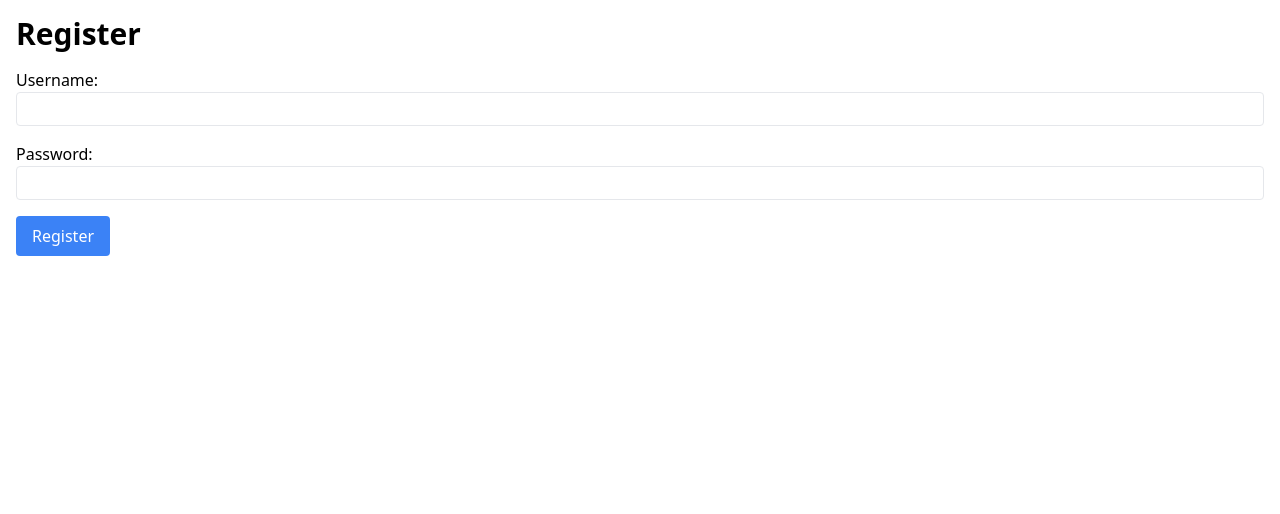
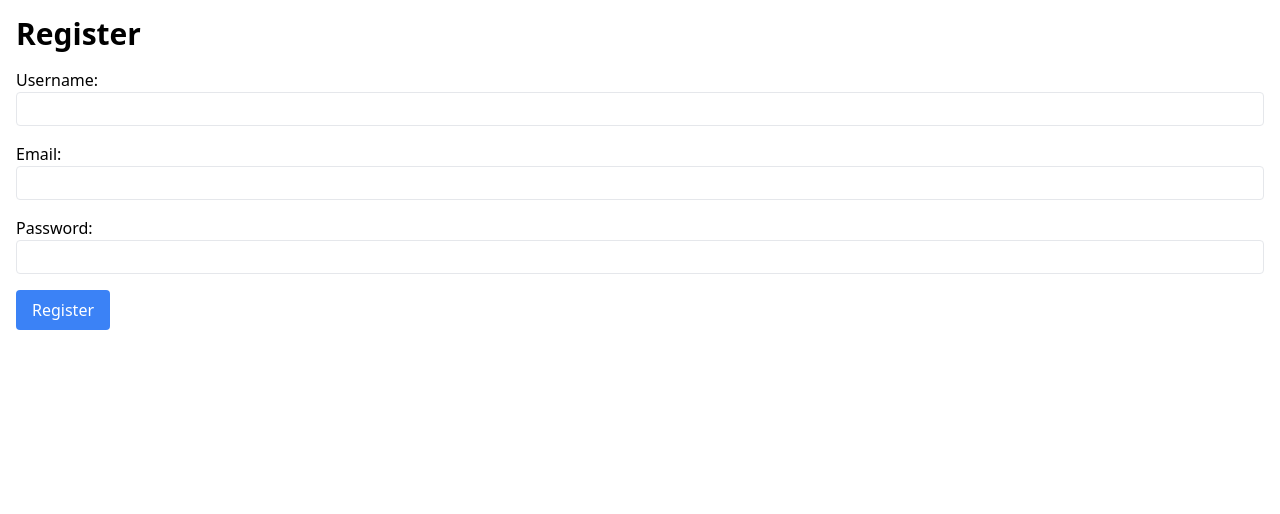
Before and after one commit to BerkYeni/ecommerce_flask_htmx, a Flask app: page /register in a window 1280 px wide. Shown: the part 64-578 px from the top of the page. Run offline with Flask 3, Linux system fonts and the light colour scheme; some libraries are stand-ins or nearby versions.

Commit message:
fix login and register

```diff
--- a/app.py
+++ b/app.py
@@ -156,19 +156,23 @@ def remove_from_cart(product_id):
 def register():
     if request.method == 'POST':
         username = request.form['username']
+        email = request.form['email']
         password = request.form['password']
 
         conn = get_db_connection()
-        user = conn.execute('SELECT * FROM users WHERE username = ?', (username,)).fetchone()
+        user = conn.execute('SELECT * FROM users WHERE username = ? OR email = ?', (username, email)).fetchone()
 
         if user:
-            return 'Username already exists', 400
+            flash('Username or email already exists', 'error')
+            return redirect(url_for('register'))
 
-        conn.execute('INSERT INTO users (username, password) VALUES (?, ?)',
-                     (username, generate_password_hash(password)))
+        hashed_password = generate_password_hash(password)
+        conn.execute('INSERT INTO users (username, email, password) VALUES (?, ?, ?)',
+                     (username, email, hashed_password))
         conn.commit()
         conn.close()
 
+        flash('Registration successful. Please log in.', 'success')
         return redirect(url_for('login'))
 
     return render_template('register.html')
@@ -185,9 +189,10 @@ def login():
 
         if user and check_password_hash(user['password'], password):
             session['user_id'] = user['id']
+            flash('Logged in successfully!', 'success')
             return redirect(url_for('index'))
 
-        return 'Invalid username or password', 401
+        flash('Invalid username or password', 'error')
 
     return render_template('login.html')
 
--- a/schema.sql
+++ b/schema.sql
@@ -12,6 +12,7 @@ CREATE TABLE products (
 CREATE TABLE users (
     id INTEGER PRIMARY KEY AUTOINCREMENT,
     username TEXT UNIQUE NOT NULL,
+    email TEXT UNIQUE NOT NULL,
     password TEXT NOT NULL,
     is_admin BOOLEAN DEFAULT 0
 );
--- a/templates/login.html
+++ b/templates/login.html
@@ -2,7 +2,7 @@
 
 {% block content %}
 <h1 class="text-3xl font-bold mb-4">Login</h1>
-<form hx-post="{{ url_for('login') }}" hx-target="#content" class="space-y-4">
+<form action="{{ url_for('login') }}" method="POST" class="space-y-4">
     <div>
         <label for="username" class="block">Username:</label>
         <input type="text" id="username" name="username" required class="w-full border rounded px-2 py-1">
--- a/templates/register.html
+++ b/templates/register.html
@@ -2,10 +2,14 @@
 
 {% block content %}
 <h1 class="text-3xl font-bold mb-4">Register</h1>
-<form hx-post="{{ url_for('register') }}" hx-target="#content" class="space-y-4">
+<form action="{{ url_for('register') }}" method="POST" class="space-y-4">
     <div>
         <label for="username" class="block">Username:</label>
         <input type="text" id="username" name="username" required class="w-full border rounded px-2 py-1">
+    </div>
+    <div>
+        <label for="email" class="block">Email:</label>
+        <input type="email" id="email" name="email" required class="w-full border rounded px-2 py-1">
     </div>
     <div>
         <label for="password" class="block">Password:</label>
```
